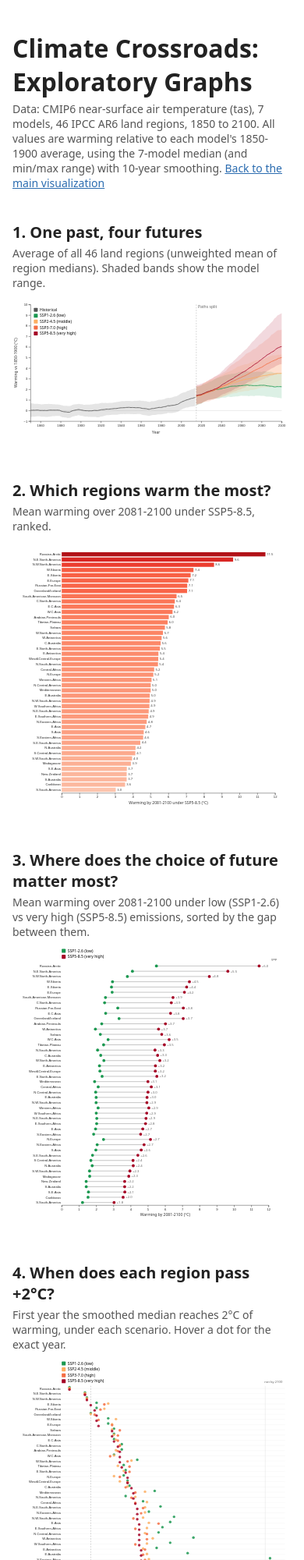
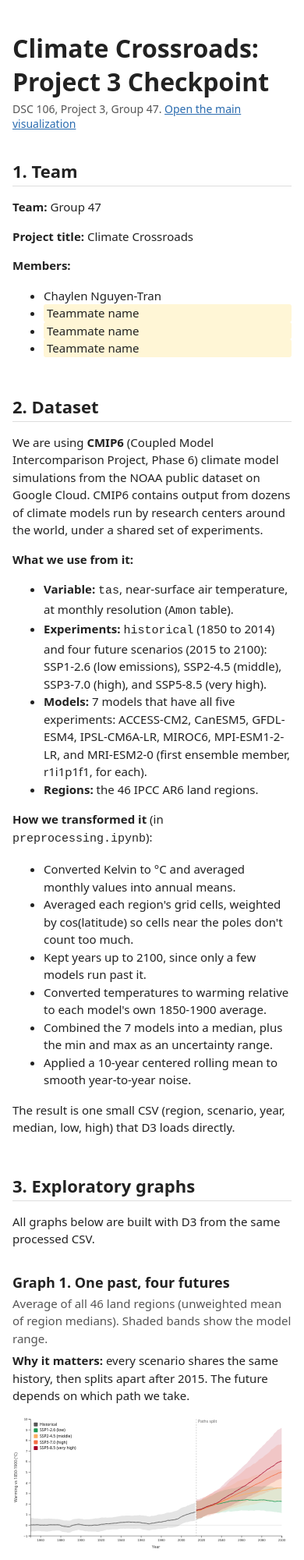
Before and after one commit to chaylennn/Climate-Crossroads, a plain HTML site: page explore.html in a window 390 px wide. Shown: the top 2000 px of the page at 78% size. Drawn offline with nearby package versions, Linux system fonts and the light colour scheme.

Commit message:
checkpoint page

```diff
--- a/explore.html
+++ b/explore.html
@@ -3,60 +3,150 @@
 <head>
   <meta charset="utf-8">
   <meta name="viewport" content="width=device-width, initial-scale=1">
-  <title>Climate Crossroads: Exploratory Graphs</title>
+  <title>Climate Crossroads: Checkpoint</title>
   <link rel="stylesheet" href="style.css">
   <style>
-    .fig { margin: 40px 0 56px; }
-    .fig h2 { margin-bottom: 4px; font-size: 20px; }
-    .caption { color: #555; font-size: 14px; margin: 0 0 10px; max-width: 760px; }
+    .block { margin: 36px 0 48px; }
+    .block h2 { font-size: 22px; margin-bottom: 6px; border-bottom: 1px solid #ddd; padding-bottom: 4px; }
+    .block p, .block li { font-size: 15px; line-height: 1.5; max-width: 780px; }
+    .fig { margin: 32px 0 52px; }
+    .fig h3 { margin-bottom: 4px; font-size: 18px; }
+    .caption { color: #555; font-size: 14px; margin: 0 0 6px; max-width: 760px; }
+    .why { font-size: 14px; margin: 0 0 10px; max-width: 760px; }
     .fig svg { width: 100%; height: auto; display: block; }
     .fig select { margin-bottom: 8px; }
+    .block .question { font-size: 20px; font-weight: 600; margin: 8px 0; }
+    .todo { background: #fff6d6; padding: 0 4px; border-radius: 3px; }
+    iframe { width: 100%; height: 760px; border: 1px solid #ddd; border-radius: 6px; }
     a { color: #2b6cb0; }
   </style>
 </head>
 <body>
-  <h1>Climate Crossroads: Exploratory Graphs</h1>
-  <p class="subtitle">
-    Data: CMIP6 near-surface air temperature (tas), 7 models, 46 IPCC AR6 land regions, 1850 to 2100.
-    All values are warming relative to each model's 1850-1900 average, using the 7-model median
-    (and min/max range) with 10-year smoothing.
-    <a href="index.html">Back to the main visualization</a>
-  </p>
+  <h1>Climate Crossroads: Project 3 Checkpoint</h1>
+  <p class="subtitle">DSC 106, Project 3, Group 47. <a href="index.html">Open the main visualization</a></p>
 
-  <section class="fig">
-    <h2>1. One past, four futures</h2>
-    <p class="caption">Average of all 46 land regions (unweighted mean of region medians). Shaded bands show the model range.</p>
-    <div id="fig1"></div>
+  <!-- 1. Team -->
+  <section class="block">
+    <h2>1. Team</h2>
+    <p><strong>Team:</strong> Group 47</p>
+    <p><strong>Project title:</strong> Climate Crossroads</p>
+    <p><strong>Members:</strong></p>
+    <ul>
+      <li>Chaylen Nguyen-Tran</li>
+      <li class="todo">Teammate name</li>
+      <li class="todo">Teammate name</li>
+      <li class="todo">Teammate name</li>
+    </ul>
   </section>
 
-  <section class="fig">
-    <h2>2. Which regions warm the most?</h2>
-    <p class="caption">Mean warming over 2081-2100 under SSP5-8.5, ranked.</p>
-    <div id="fig2"></div>
+  <!-- 2. Dataset -->
+  <section class="block">
+    <h2>2. Dataset</h2>
+    <p>
+      We are using <strong>CMIP6</strong> (Coupled Model Intercomparison Project, Phase 6) climate model
+      simulations from the NOAA public dataset on Google Cloud. CMIP6 contains output from dozens of
+      climate models run by research centers around the world, under a shared set of experiments.
+    </p>
+    <p><strong>What we use from it:</strong></p>
+    <ul>
+      <li><strong>Variable:</strong> <code>tas</code>, near-surface air temperature, at monthly resolution (<code>Amon</code> table).</li>
+      <li><strong>Experiments:</strong> <code>historical</code> (1850 to 2014) and four future scenarios (2015 to 2100):
+        SSP1-2.6 (low emissions), SSP2-4.5 (middle), SSP3-7.0 (high), and SSP5-8.5 (very high).</li>
+      <li><strong>Models:</strong> 7 models that have all five experiments: ACCESS-CM2, CanESM5, GFDL-ESM4,
+        IPSL-CM6A-LR, MIROC6, MPI-ESM1-2-LR, and MRI-ESM2-0 (first ensemble member, r1i1p1f1, for each).</li>
+      <li><strong>Regions:</strong> the 46 IPCC AR6 land regions.</li>
+    </ul>
+    <p><strong>How we transformed it</strong> (in <code>preprocessing.ipynb</code>):</p>
+    <ul>
+      <li>Converted Kelvin to °C and averaged monthly values into annual means.</li>
+      <li>Averaged each region's grid cells, weighted by cos(latitude) so cells near the poles don't count too much.</li>
+      <li>Kept years up to 2100, since only a few models run past it.</li>
+      <li>Converted temperatures to warming relative to each model's own 1850-1900 average.</li>
+      <li>Combined the 7 models into a median, plus the min and max as an uncertainty range.</li>
+      <li>Applied a 10-year centered rolling mean to smooth year-to-year noise.</li>
+    </ul>
+    <p>The result is one small CSV (region, scenario, year, median, low, high) that D3 loads directly.</p>
   </section>
 
-  <section class="fig">
-    <h2>3. Where does the choice of future matter most?</h2>
-    <p class="caption">Mean warming over 2081-2100 under low (SSP1-2.6) vs very high (SSP5-8.5) emissions, sorted by the gap between them.</p>
-    <div id="fig3"></div>
+  <!-- 3. Exploratory graphs -->
+  <section class="block">
+    <h2>3. Exploratory graphs</h2>
+    <p>All graphs below are built with D3 from the same processed CSV.</p>
+
+    <div class="fig">
+      <h3>Graph 1. One past, four futures</h3>
+      <p class="caption">Average of all 46 land regions (unweighted mean of region medians). Shaded bands show the model range.</p>
+      <p class="why"><strong>Why it matters:</strong> every scenario shares the same history, then splits apart after 2015. The future depends on which path we take.</p>
+      <div id="fig1"></div>
+    </div>
+
+    <div class="fig">
+      <h3>Graph 2. Which regions warm the most?</h3>
+      <p class="caption">Mean warming over 2081-2100 under SSP5-8.5, ranked.</p>
+      <p class="why"><strong>Why it matters:</strong> warming is not the same everywhere, so a single global number hides a lot. This pushed us toward letting users pick a region.</p>
+      <div id="fig2"></div>
+    </div>
+
+    <div class="fig">
+      <h3>Graph 3. Where does the choice of future matter most?</h3>
+      <p class="caption">Mean warming over 2081-2100 under low (SSP1-2.6) vs very high (SSP5-8.5) emissions, sorted by the gap between them.</p>
+      <p class="why"><strong>Why it matters:</strong> the gap between scenarios is the cost of the path we choose, and it is much larger in some regions than others.</p>
+      <div id="fig3"></div>
+    </div>
+
+    <div class="fig">
+      <h3>Graph 4. When does each region pass +2°C?</h3>
+      <p class="caption">First year the smoothed median reaches 2°C of warming, under each scenario. Hover a dot for the exact year.</p>
+      <p class="why"><strong>Why it matters:</strong> the scenario changes not just how much warming happens, but when a region hits a threshold, or whether it hits it at all by 2100.</p>
+      <div id="fig4"></div>
+    </div>
+
+    <div class="fig">
+      <h3>Graph 5. Warming decade by decade</h3>
+      <p class="caption">Mean warming per decade for every region. Switch scenarios to compare; the color scale stays fixed so colors are comparable. Hover a cell for the value.</p>
+      <p class="why"><strong>Why it matters:</strong> switching scenarios here shows how fast the differences build up over time, which a single snapshot year can't show.</p>
+      <div id="fig5"></div>
+    </div>
+
+    <div class="fig">
+      <h3>Graph 6. Do the models agree?</h3>
+      <p class="caption">Each dot is a region. x: median warming over 2081-2100 under SSP5-8.5. y: model spread (max minus min across the 7 models). Hover for the region name.</p>
+      <p class="why"><strong>Why it matters:</strong> models disagree more in some places than others, so our final chart shows a range, not just one line.</p>
+      <div id="fig6"></div>
+    </div>
   </section>
 
-  <section class="fig">
-    <h2>4. When does each region pass +2°C?</h2>
-    <p class="caption">First year the smoothed median reaches 2°C of warming, under each scenario. Hover a dot for the exact year.</p>
-    <div id="fig4"></div>
+  <!-- 4. Question -->
+  <section class="block">
+    <h2>4. Our question</h2>
+    <p class="question">How much does the emissions path we choose change the future of where you live?</p>
+    <p>
+      Working title: <strong>Climate Crossroads</strong>. The graphs above show that (1) every region shares
+      the same past but the scenarios split sharply after 2015, (2) how much warming happens, and when,
+      depends heavily on location, and (3) the models agree on the direction but not the exact amount.
+      Our final graph lets a user pick a region and compare the paths directly, with the model range shown.
+    </p>
   </section>
 
-  <section class="fig">
-    <h2>5. Warming decade by decade</h2>
-    <p class="caption">Mean warming per decade for every region. Switch scenarios to compare; the color scale stays fixed so colors are comparable. Hover a cell for the value.</p>
-    <div id="fig5"></div>
-  </section>
-
-  <section class="fig">
-    <h2>6. Do the models agree?</h2>
-    <p class="caption">Each dot is a region. x: median warming over 2081-2100 under SSP5-8.5. y: model spread (max minus min across the 7 models). Hover for the region name.</p>
-    <div id="fig6"></div>
+  <!-- 5. Progress -->
+  <section class="block">
+    <h2>5. Current progress on the final dynamic graph</h2>
+    <p><strong>Working now:</strong></p>
+    <ul>
+      <li>Line chart of warming from 1850 to 2100, with the historical path splitting into four scenario paths at 2015.</li>
+      <li>Shaded bands showing the range across the 7 models.</li>
+      <li>Region dropdown (46 regions) with animated transitions.</li>
+      <li>Scenario toggle buttons to show or hide individual paths; the y-axis rescales to fit.</li>
+      <li>Hover tooltip showing each visible path's median and model range for that year.</li>
+    </ul>
+    <p><strong>Next steps:</strong></p>
+    <ul>
+      <li>A map for picking regions (stretch goal), or a few cities snapped to the nearest grid cell.</li>
+      <li>Annotations that point out key moments, such as when a region crosses +2°C.</li>
+      <li>Polish (labels, colors, mobile layout) and the final write-up.</li>
+    </ul>
+    <p>Live preview of the current version:</p>
+    <iframe src="index.html" title="Climate Crossroads main visualization"></iframe>
   </section>
 
   <script src="https://cdn.jsdelivr.net/npm/d3@7.9.0"></script>
```
